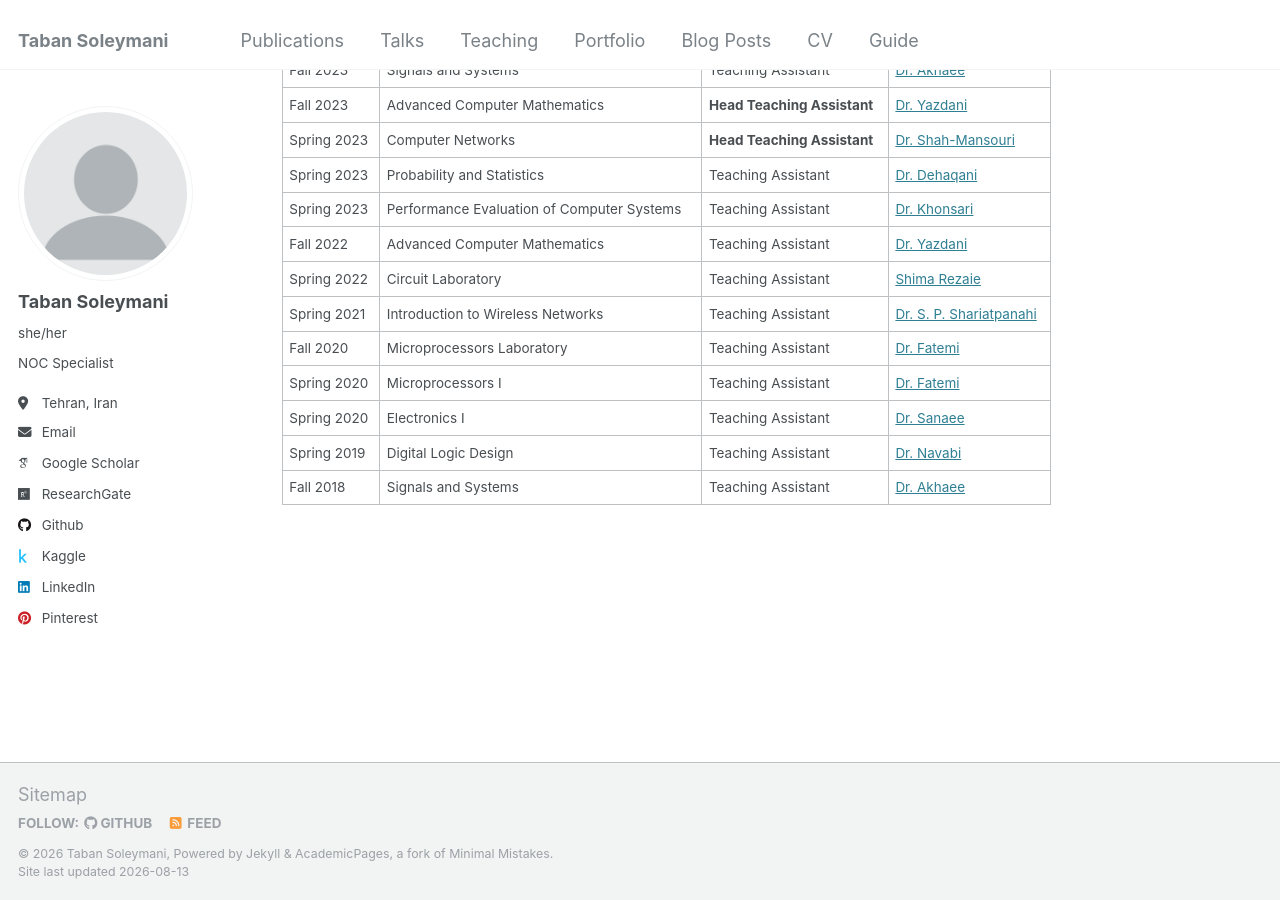
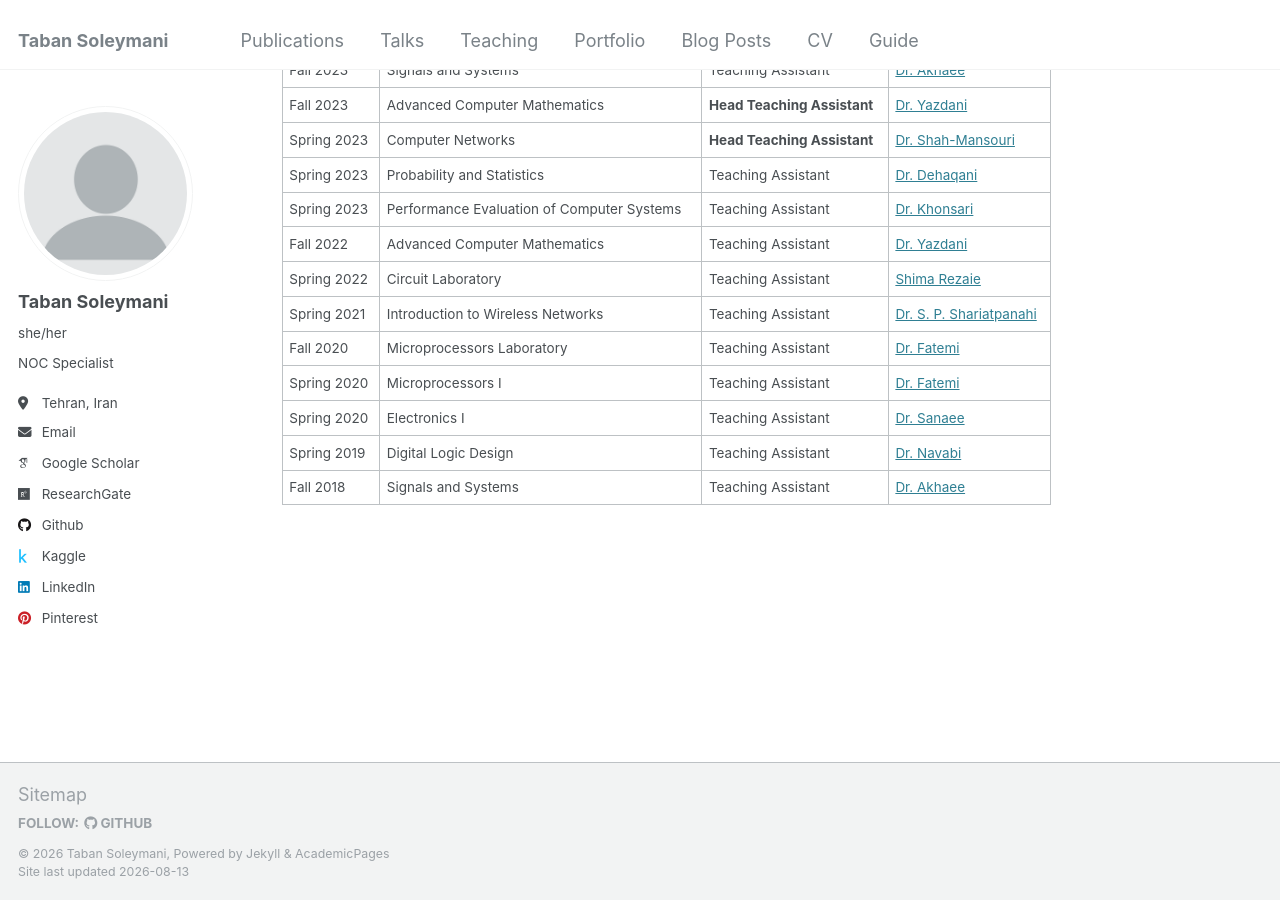
Before and after one commit to tabansoleymani/tabansoleymani.github.io, a Jekyll site: the page built from _pages/about.md, in a window 1280 px wide and 900 px high, scrolled down 990 px. Built offline with Jekyll 4.4.1, drawn with Linux system fonts in a browser that asks for light colours; some web fonts are replaced.

Commit message:
Update footer.html

```diff
--- a/_includes/footer.html
+++ b/_includes/footer.html
@@ -12,14 +12,11 @@
     {% if site.author.bitbucket %}
       <li><a href="http://bitbucket.org/{{ site.author.bitbucket }}"><i class="fab fa-bitbucket" aria-hidden="true"></i> Bitbucket</a></li>
     {% endif %}
-    {% if site.atom_feed.hide != true %}
-    <li><a href="{% if site.atom_feed.path %}{{ site.atom_feed.path }}{% else %}{{ base_path }}/feed.xml{% endif %}"><i class="fa fa-fw fa-rss-square" aria-hidden="true"></i> {{ site.data.ui-text[site.locale].feed_label | default: "Feed" }}</a></li>
-    {% endif %}
   </ul>
 </div>
 {% endif %}
 
 <div class="page__footer-copyright">
-  &copy; {{ site.time | date: '%Y' }} {{ site.name | default: site.title }}, {{ site.data.ui-text[site.locale].powered_by | default: "Powered by" }} <a href="http://jekyllrb.com" rel="nofollow">Jekyll</a> &amp; <a href="https://github.com/academicpages/academicpages.github.io">AcademicPages</a>, a fork of <a href="https://mademistakes.com/work/minimal-mistakes-jekyll-theme/" rel="nofollow">Minimal Mistakes</a>.<br />
+  &copy; {{ site.time | date: '%Y' }} {{ site.name | default: site.title }}, {{ site.data.ui-text[site.locale].powered_by | default: "Powered by" }} <a href="http://jekyllrb.com" rel="nofollow">Jekyll</a> &amp; <a href="https://github.com/academicpages/academicpages.github.io">AcademicPages</a><br />
   Site last updated {{ "now" | date: '%Y-%m-%d' %}}
 </div>
```
